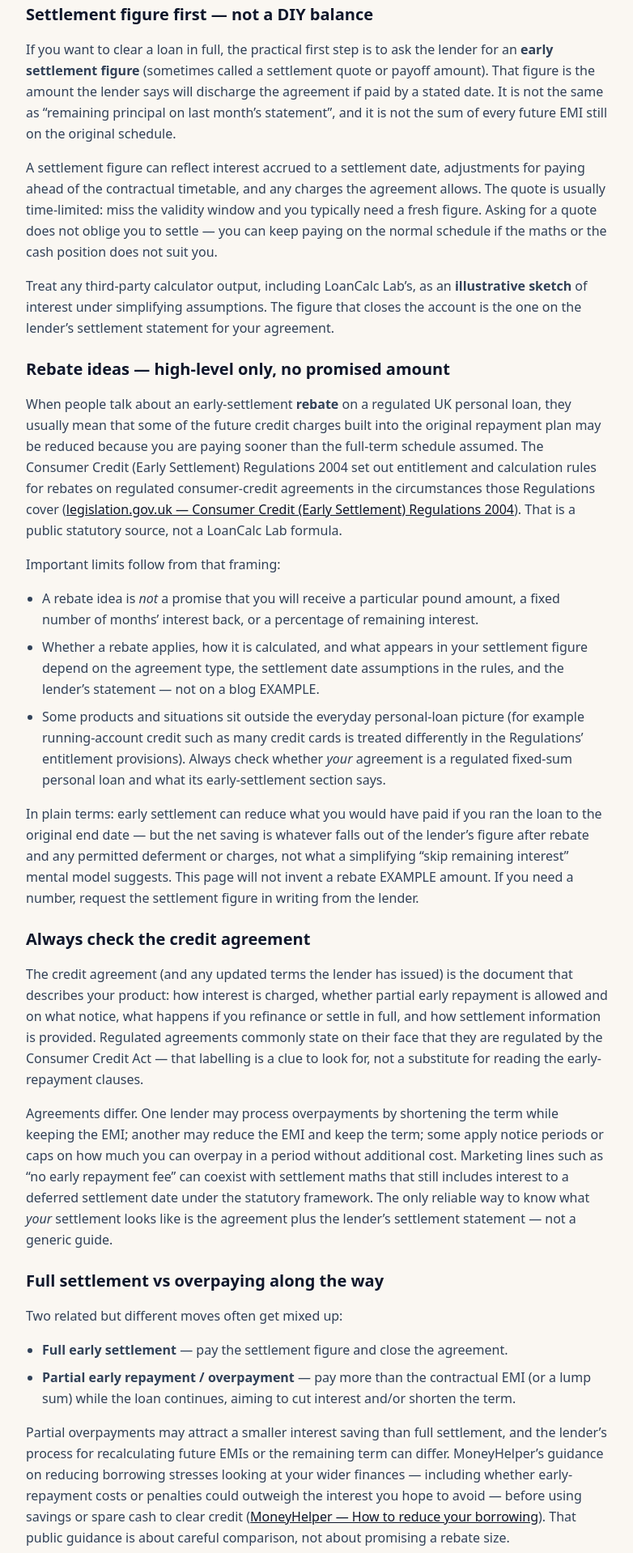
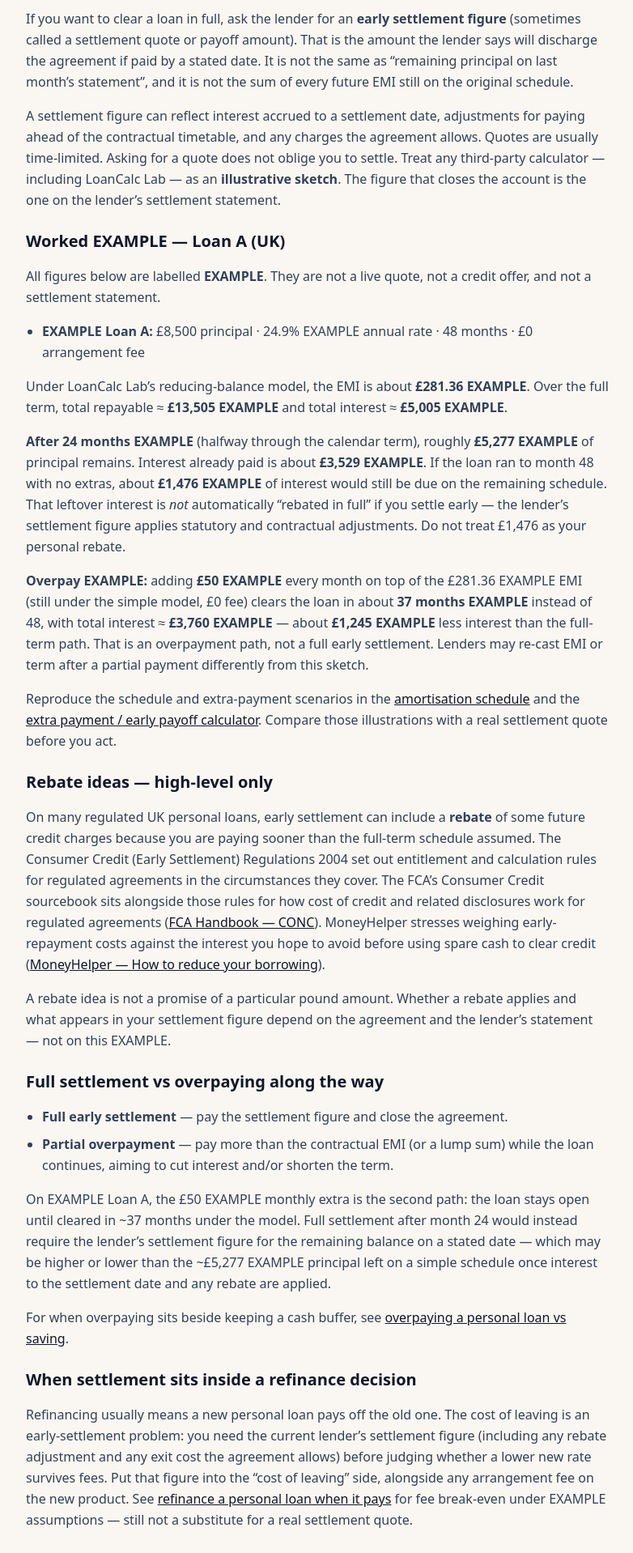
Before and after one commit to Roderz-89/loancalc-lab, a Next.js app: page /guides/early-settlement-personal-loans in a window 1280 px wide. Shown: the part 720-2638 px from the top of the page at 81% size, without its empty margins (248-1030 px from the left). Built offline with nearby package versions, Linux system fonts and the light colour scheme.

Commit message:
Guide: early-settlement-personal-loans — Loan A settlement vs overpay EXAMPLE
UK personal-loan early settlement: settlement figures, rebate framing,
Loan A (£8,500 · 24.9% · 48 · £0) + £50 overpay EXAMPLE; MoneyHelper/FCA CONC;
updated 2026-09-21.

```diff
--- a/src/app/guides/early-settlement-personal-loans/page.tsx
+++ b/src/app/guides/early-settlement-personal-loans/page.tsx
@@ -4,26 +4,30 @@ import { ArticleLayout } from "@/components/content/ArticleLayout";
 import { SITE } from "@/content/site";
 
 export const metadata: Metadata = {
-  title: "Early settlement on personal loans — rebate ideas, not promises",
+  title: "Early settlement on personal loans — settlement figures, rebates and overpaying",
   description:
-    "UK high-level guide to early settlement on regulated personal loans: settlement figures, rebate ideas under consumer-credit rules, always checking the credit agreement — illustrative only, not legal advice.",
+    "UK guide to early settlement on personal loans: what a settlement figure is, how interest and fees interact, and a Loan A EXAMPLE (£8,500 · 24.9% · 48 months · £0 fee) contrasting full settlement vs overpaying — illustrative only.",
   alternates: { canonical: `${SITE.url}/guides/early-settlement-personal-loans` },
 };
 
 export default function Page() {
   return (
     <ArticleLayout
-      title="Early settlement on personal loans — rebate ideas, not promises"
-      description="Paying a regulated UK personal loan off early is rarely “remaining balance only”. A settlement figure, a possible rebate of future credit charges, and the wording of your agreement all matter — and none of that is a promise of a particular saving."
+      title="Early settlement on personal loans — settlement figures, rebates and overpaying"
+      description="Clearing a UK personal loan early is rarely “remaining balance only”. A settlement figure, possible rebate of future credit charges, and the agreement’s wording all matter — and none of that is a promise of a particular saving."
       crumbs={[
         { label: "Home", href: "/" },
         { label: "Guides", href: "/guides" },
-        { label: "Early settlement on personal loans — rebate ideas, not promises" },
+        {
+          label:
+            "Early settlement on personal loans — settlement figures, rebates and overpaying",
+        },
       ]}
       published="2026-09-21"
       updated="2026-09-21"
       related={[
         { href: "/calculators/extra-payment", label: "Extra payment / early payoff calculator" },
+        { href: "/calculators/amortisation", label: "Amortisation schedule" },
         {
           href: "/guides/overpaying-vs-saving",
           label: "Overpaying a personal loan vs saving",
@@ -32,243 +36,199 @@ export default function Page() {
           href: "/guides/refinance-when-it-pays",
           label: "Refinance a personal loan when it pays",
         },
-        { href: "/calculators/refinance-break-even", label: "Refinance break-even calculator" },
         { href: "/guides/amortisation-explained", label: "Amortisation explained" },
       ]}
     >
       <p>
         Early settlement means clearing (or partly clearing) a fixed-sum personal loan before the
-        contractual end date. In the UK, many unsecured personal loans are regulated consumer-credit
-        agreements. For those products, the idea of a <strong>rebate</strong> of some future credit
-        charges sits in statute and in the lender’s settlement process — not in a website formula and
-        not in a guarantee that you will “save X months of interest”. This guide stays high-level: what
-        the settlement conversation usually involves, why rebate language appears, and why you should
-        always read your own credit agreement. It is <strong>not legal advice</strong>, not a
-        calculation of your rebate, and not a recommendation to settle early, overpay, or refinance.
+        contractual end date. This guide is about <strong>unsecured UK personal loans</strong> only —
+        not mortgages or remortgage products. It explains what a settlement figure is, how interest
+        and fees can interact with early repayment, and how full settlement differs from overpaying
+        along the way. A worked <strong>EXAMPLE</strong> uses Loan A (£8,500 · 24.9% EXAMPLE · 48
+        months · £0 fee). It is not personalised advice, not a credit offer, and not a promise of any
+        rebate amount.
       </p>
       <p>
-        LoanCalc Lab’s tools can illustrate reducing-balance interest and extra payments under labelled
-        assumptions. They do <em>not</em> replace a lender’s official settlement figure, and they do
-        not model every statutory or contractual adjustment a real payoff quote may include.
+        LoanCalc Lab can illustrate reducing-balance interest and extra payments under labelled
+        assumptions. Those outputs do <em>not</em> replace a lender’s official settlement figure.
       </p>
 
       <h2 className="text-xl font-semibold text-slate-900 pt-2">
         Settlement figure first — not a DIY balance
       </h2>
       <p>
-        If you want to clear a loan in full, the practical first step is to ask the lender for an{" "}
+        If you want to clear a loan in full, ask the lender for an{" "}
         <strong>early settlement figure</strong> (sometimes called a settlement quote or payoff
-        amount). That figure is the amount the lender says will discharge the agreement if paid by a
-        stated date. It is not the same as “remaining principal on last month’s statement”, and it is
-        not the sum of every future EMI still on the original schedule.
+        amount). That is the amount the lender says will discharge the agreement if paid by a stated
+        date. It is not the same as “remaining principal on last month’s statement”, and it is not
+        the sum of every future EMI still on the original schedule.
       </p>
       <p>
         A settlement figure can reflect interest accrued to a settlement date, adjustments for paying
-        ahead of the contractual timetable, and any charges the agreement allows. The quote is usually
-        time-limited: miss the validity window and you typically need a fresh figure. Asking for a
-        quote does not oblige you to settle — you can keep paying on the normal schedule if the maths
-        or the cash position does not suit you.
-      </p>
-      <p>
-        Treat any third-party calculator output, including LoanCalc Lab’s, as an{" "}
-        <strong>illustrative sketch</strong> of interest under simplifying assumptions. The figure that
-        closes the account is the one on the lender’s settlement statement for your agreement.
+        ahead of the contractual timetable, and any charges the agreement allows. Quotes are usually
+        time-limited. Asking for a quote does not oblige you to settle. Treat any third-party
+        calculator — including LoanCalc Lab — as an <strong>illustrative sketch</strong>. The figure
+        that closes the account is the one on the lender’s settlement statement.
       </p>
 
       <h2 className="text-xl font-semibold text-slate-900 pt-2">
-        Rebate ideas — high-level only, no promised amount
+        Worked EXAMPLE — Loan A (UK)
       </h2>
       <p>
-        When people talk about an early-settlement <strong>rebate</strong> on a regulated UK personal
-        loan, they usually mean that some of the future credit charges built into the original repayment
-        plan may be reduced because you are paying sooner than the full-term schedule assumed. The
-        Consumer Credit (Early Settlement) Regulations 2004 set out entitlement and calculation rules
-        for rebates on regulated consumer-credit agreements in the circumstances those Regulations
-        cover (
+        All figures below are labelled <strong>EXAMPLE</strong>. They are not a live quote, not a
+        credit offer, and not a settlement statement.
+      </p>
+      <ul className="list-disc space-y-2 pl-5">
+        <li>
+          <strong>EXAMPLE Loan A:</strong> £8,500 principal · 24.9% EXAMPLE annual rate · 48 months ·
+          £0 arrangement fee
+        </li>
+      </ul>
+      <p>
+        Under LoanCalc Lab’s reducing-balance model, the EMI is about{" "}
+        <strong>£281.36 EXAMPLE</strong>. Over the full term, total repayable ≈{" "}
+        <strong>£13,505 EXAMPLE</strong> and total interest ≈ <strong>£5,005 EXAMPLE</strong>.
+      </p>
+      <p>
+        <strong>After 24 months EXAMPLE</strong> (halfway through the calendar term), roughly{" "}
+        <strong>£5,277 EXAMPLE</strong> of principal remains. Interest already paid is about{" "}
+        <strong>£3,529 EXAMPLE</strong>. If the loan ran to month 48 with no extras, about{" "}
+        <strong>£1,476 EXAMPLE</strong> of interest would still be due on the remaining schedule.
+        That leftover interest is <em>not</em> automatically “rebated in full” if you settle early —
+        the lender’s settlement figure applies statutory and contractual adjustments. Do not treat
+        £1,476 as your personal rebate.
+      </p>
+      <p>
+        <strong>Overpay EXAMPLE:</strong> adding <strong>£50 EXAMPLE</strong> every month on top of
+        the £281.36 EXAMPLE EMI (still under the simple model, £0 fee) clears the loan in about{" "}
+        <strong>37 months EXAMPLE</strong> instead of 48, with total interest ≈{" "}
+        <strong>£3,760 EXAMPLE</strong> — about <strong>£1,245 EXAMPLE</strong> less interest than
+        the full-term path. That is an overpayment path, not a full early settlement. Lenders may
+        re-cast EMI or term after a partial payment differently from this sketch.
+      </p>
+      <p>
+        Reproduce the schedule and extra-payment scenarios in the{" "}
+        <Link href="/calculators/amortisation" className="text-slate-900 underline">
+          amortisation schedule
+        </Link>{" "}
+        and the{" "}
+        <Link href="/calculators/extra-payment" className="text-slate-900 underline">
+          extra payment / early payoff calculator
+        </Link>
+        . Compare those illustrations with a real settlement quote before you act.
+      </p>
+
+      <h2 className="text-xl font-semibold text-slate-900 pt-2">
+        Rebate ideas — high-level only
+      </h2>
+      <p>
+        On many regulated UK personal loans, early settlement can include a{" "}
+        <strong>rebate</strong> of some future credit charges because you are paying sooner than the
+        full-term schedule assumed. The Consumer Credit (Early Settlement) Regulations 2004 set out
+        entitlement and calculation rules for regulated agreements in the circumstances they cover.
+        The FCA’s Consumer Credit sourcebook sits alongside those rules for how cost of credit and
+        related disclosures work for regulated agreements (
         <a
-          href="https://www.legislation.gov.uk/uksi/2004/1483"
+          href="https://www.handbook.fca.org.uk/handbook/CONC/"
           className="text-slate-900 underline"
           rel="noopener noreferrer"
           target="_blank"
         >
-          legislation.gov.uk — Consumer Credit (Early Settlement) Regulations 2004
+          FCA Handbook — CONC
         </a>
-        ). That is a public statutory source, not a LoanCalc Lab formula.
-      </p>
-      <p>
-        Important limits follow from that framing:
-      </p>
-      <ul className="list-disc space-y-2 pl-5">
-        <li>
-          A rebate idea is <em>not</em> a promise that you will receive a particular pound amount, a
-          fixed number of months’ interest back, or a percentage of remaining interest.
-        </li>
-        <li>
-          Whether a rebate applies, how it is calculated, and what appears in your settlement figure
-          depend on the agreement type, the settlement date assumptions in the rules, and the lender’s
-          statement — not on a blog EXAMPLE.
-        </li>
-        <li>
-          Some products and situations sit outside the everyday personal-loan picture (for example
-          running-account credit such as many credit cards is treated differently in the Regulations’
-          entitlement provisions). Always check whether <em>your</em> agreement is a regulated
-          fixed-sum personal loan and what its early-settlement section says.
-        </li>
-      </ul>
-      <p>
-        In plain terms: early settlement can reduce what you would have paid if you ran the loan to the
-        original end date — but the net saving is whatever falls out of the lender’s figure after
-        rebate and any permitted deferment or charges, not what a simplifying “skip remaining interest”
-        mental model suggests. This page will not invent a rebate EXAMPLE amount. If you need a
-        number, request the settlement figure in writing from the lender.
-      </p>
-
-      <h2 className="text-xl font-semibold text-slate-900 pt-2">
-        Always check the credit agreement
-      </h2>
-      <p>
-        The credit agreement (and any updated terms the lender has issued) is the document that
-        describes your product: how interest is charged, whether partial early repayment is allowed and
-        on what notice, what happens if you refinance or settle in full, and how settlement information
-        is provided. Regulated agreements commonly state on their face that they are regulated by the
-        Consumer Credit Act — that labelling is a clue to look for, not a substitute for reading the
-        early-repayment clauses.
-      </p>
-      <p>
-        Agreements differ. One lender may process overpayments by shortening the term while keeping the
-        EMI; another may reduce the EMI and keep the term; some apply notice periods or caps on how
-        much you can overpay in a period without additional cost. Marketing lines such as “no early
-        repayment fee” can coexist with settlement maths that still includes interest to a deferred
-        settlement date under the statutory framework. The only reliable way to know what{" "}
-        <em>your</em> settlement looks like is the agreement plus the lender’s settlement statement —
-        not a generic guide.
-      </p>
-
-      <h2 className="text-xl font-semibold text-slate-900 pt-2">
-        Full settlement vs overpaying along the way
-      </h2>
-      <p>
-        Two related but different moves often get mixed up:
-      </p>
-      <ul className="list-disc space-y-2 pl-5">
-        <li>
-          <strong>Full early settlement</strong> — pay the settlement figure and close the agreement.
-        </li>
-        <li>
-          <strong>Partial early repayment / overpayment</strong> — pay more than the contractual EMI
-          (or a lump sum) while the loan continues, aiming to cut interest and/or shorten the term.
-        </li>
-      </ul>
-      <p>
-        Partial overpayments may attract a smaller interest saving than full settlement, and the
-        lender’s process for recalculating future EMIs or the remaining term can differ. MoneyHelper’s
-        guidance on reducing borrowing stresses looking at your wider finances — including whether
-        early-repayment costs or penalties could outweigh the interest you hope to avoid — before
-        using savings or spare cash to clear credit (
+        ). MoneyHelper stresses weighing early-repayment costs against the interest you hope to avoid
+        before using spare cash to clear credit (
         <a
-          href="https://www.moneyhelper.org.uk/en/everyday-money/credit/reduce-borrowing-on-credit"
+          href="https://www.moneyhelper.org.uk/en/everyday-money/credit/how-to-reduce-your-borrowing"
           className="text-slate-900 underline"
           rel="noopener noreferrer"
           target="_blank"
         >
           MoneyHelper — How to reduce your borrowing
         </a>
-        ). That public guidance is about careful comparison, not about promising a rebate size.
+        ).
       </p>
       <p>
-        For an illustrative reducing-balance view of regular extras or a one-off lump sum — months cut
-        and interest saved under stated calculator assumptions — use the{" "}
-        <Link href="/calculators/extra-payment" className="text-slate-900 underline">
-          extra payment / early payoff calculator
-        </Link>
-        . Treat those outputs as scenario maths. They are not a statutory rebate engine and they are
-        not your lender’s settlement figure.
+        A rebate idea is not a promise of a particular pound amount. Whether a rebate applies and
+        what appears in your settlement figure depend on the agreement and the lender’s statement —
+        not on this EXAMPLE.
       </p>
 
       <h2 className="text-xl font-semibold text-slate-900 pt-2">
-        When early settlement sits inside a refinance decision
+        Full settlement vs overpaying along the way
       </h2>
+      <ul className="list-disc space-y-2 pl-5">
+        <li>
+          <strong>Full early settlement</strong> — pay the settlement figure and close the agreement.
+        </li>
+        <li>
+          <strong>Partial overpayment</strong> — pay more than the contractual EMI (or a lump sum)
+          while the loan continues, aiming to cut interest and/or shorten the term.
+        </li>
+      </ul>
       <p>
-        Refinancing a personal loan usually means taking a new loan and using part of the proceeds to
-        clear the old one. The cost of clearing the old balance is precisely an early-settlement
-        problem: you need the current lender’s settlement figure (including any rebate adjustment and
-        any exit cost the agreement allows) before you can judge whether a lower new rate survives
-        fees. Put that figure into the “cost of leaving” side of the comparison, alongside any
-        arrangement fee on the new product.
+        On EXAMPLE Loan A, the £50 EXAMPLE monthly extra is the second path: the loan stays open
+        until cleared in ~37 months under the model. Full settlement after month 24 would instead
+        require the lender’s settlement figure for the remaining balance on a stated date — which may
+        be higher or lower than the ~£5,277 EXAMPLE principal left on a simple schedule once interest
+        to the settlement date and any rebate are applied.
       </p>
       <p>
-        Stretching the new term to lower the monthly payment can look attractive even when lifetime
-        interest rises. The companion guide{" "}
-        <Link href="/guides/refinance-when-it-pays" className="text-slate-900 underline">
-          Refinance a personal loan when it pays — fees vs a lower rate
-        </Link>{" "}
-        walks through fee break-even and lifetime interest under EXAMPLE assumptions. Pair that
-        framing with a real settlement quote from the loan you would replace — do not substitute a
-        guessed “remaining interest” number for the lender’s figure.
+        For when overpaying sits beside keeping a cash buffer, see{" "}
+        <Link href="/guides/overpaying-vs-saving" className="text-slate-900 underline">
+          overpaying a personal loan vs saving
+        </Link>
+        .
       </p>
 
       <h2 className="text-xl font-semibold text-slate-900 pt-2">
-        What this page deliberately does not do
+        When settlement sits inside a refinance decision
       </h2>
-      <ul className="list-disc space-y-2 pl-5">
-        <li>Quote a rebate formula as if it were your personal entitlement</li>
-        <li>Promise that early settlement always saves money after all adjustments</li>
-        <li>Advise you to settle, overpay, or refinance</li>
-        <li>Cover mortgages, remortgage, or property-secured products</li>
-        <li>Replace regulated pre-contract information or the lender’s settlement statement</li>
-      </ul>
       <p>
-        If you are in financial difficulty and cannot meet contractual payments, that is a different
-        problem from elective early settlement. Free debt-advice charities and MoneyHelper’s wider
-        borrowing guidance are the appropriate public starting points — not a settlement-rebate
-        explainer aimed at people who have spare cash or a refinance offer.
+        Refinancing usually means a new personal loan pays off the old one. The cost of leaving is an
+        early-settlement problem: you need the current lender’s settlement figure (including any
+        rebate adjustment and any exit cost the agreement allows) before judging whether a lower new
+        rate survives fees. Put that figure into the “cost of leaving” side, alongside any arrangement
+        fee on the new product. See{" "}
+        <Link href="/guides/refinance-when-it-pays" className="text-slate-900 underline">
+          refinance a personal loan when it pays
+        </Link>{" "}
+        for fee break-even under EXAMPLE assumptions — still not a substitute for a real settlement
+        quote.
       </p>
 
       <h2 className="text-xl font-semibold text-slate-900 pt-2">Practical checklist</h2>
       <ul className="list-disc space-y-2 pl-5">
-        <li>Confirm the product is a UK regulated personal loan (or note if it is not)</li>
-        <li>Read the early-repayment / settlement section of the credit agreement</li>
-        <li>Request a written early settlement figure and note its validity date</li>
-        <li>Compare that figure with continuing the contractual EMIs — without assuming a rebate size</li>
-        <li>
-          For overpayment scenarios, ask the lender how they will re-cast EMI or term after a partial
-          payment
-        </li>
-        <li>
-          If refinancing, add the settlement figure (and any exit cost) to the cost of the new deal
-          before judging break-even
-        </li>
-        <li>
-          Keep emergency savings in mind — clearing a loan with cash that leaves you exposed can
-          create a worse problem later
-        </li>
+        <li>Confirm the product is a UK personal loan (not a mortgage) and read the early-repayment section</li>
+        <li>Request a written settlement figure and note its validity date</li>
+        <li>Compare that figure with continuing contractual EMIs — without assuming a rebate size</li>
+        <li>For overpayments, ask how the lender will re-cast EMI or term</li>
+        <li>If refinancing, add the settlement figure to the cost of the new deal before judging break-even</li>
+        <li>Keep emergency savings in mind before clearing a loan with cash you may need later</li>
       </ul>
 
-      <h2 className="text-xl font-semibold text-slate-900 pt-2">Related tools on LoanCalc Lab</h2>
+      <h2 className="text-xl font-semibold text-slate-900 pt-2">Try the tools</h2>
       <p>
-        Use the{" "}
+        For EXAMPLE Loan A (£8,500 · 24.9% · 48 months · £0 fee), use the{" "}
         <Link href="/calculators/extra-payment" className="text-slate-900 underline">
           extra payment / early payoff calculator
         </Link>{" "}
-        for labelled illustrations of extra monthly payments or a lump sum under reducing-balance
-        assumptions. Use the{" "}
-        <Link href="/guides/refinance-when-it-pays" className="text-slate-900 underline">
-          refinance when it pays guide
-        </Link>{" "}
-        when the alternative to staying put is a new personal loan with fees. Neither replaces the
-        lender’s settlement statement or the statutory rebate rules that may apply to your agreement.
+        and the{" "}
+        <Link href="/calculators/amortisation" className="text-slate-900 underline">
+          amortisation schedule
+        </Link>
+        . Change extras or a lump sum one at a time. Clearer interest maths under stated assumptions —
+        not a settlement quote and not a sales pitch to settle early.
       </p>
 
       <h2 className="text-xl font-semibold text-slate-900 pt-2">Disclaimer</h2>
       <p>
-        This guide is illustrative and educational only. It is not personalised financial advice, not
-        legal advice, not a credit offer, and not a calculation or promise of any rebate, settlement
-        figure, interest saving, or early-repayment charge. LoanCalc Lab is not a lender and does not
-        settle loans. Regulated consumer-credit rules, day-count conventions, settlement-date
-        assumptions and product terms vary. Always check your credit agreement and the lender’s
-        official settlement information for your circumstances before you overpay, settle early, or
-        refinance. If you need advice on your situation, speak to the lender and, where appropriate,
-        a qualified adviser or a free debt-advice service.
+        This guide and all EXAMPLE figures are illustrative only. They are not personalised financial
+        advice, not legal advice, not a credit offer, and not a calculation or promise of any rebate,
+        settlement figure, interest saving, or early-repayment charge. LoanCalc Lab is not a lender.
+        Rates, fees, day-count conventions and early-settlement terms vary by product and lender.
+        Always read the lender’s disclosure, credit agreement and official settlement information for
+        your circumstances before you overpay, settle early, or refinance.
       </p>
     </ArticleLayout>
   );
--- a/src/content/guides.ts
+++ b/src/content/guides.ts
@@ -112,9 +112,9 @@ export const GUIDES: GuideMeta[] = [
   },
   {
     slug: "early-settlement-personal-loans",
-    title: "Early settlement on personal loans — rebate ideas, not promises",
+    title: "Early settlement on personal loans — settlement figures, rebates and overpaying",
     description:
-      "UK high-level guide to early settlement on regulated personal loans: settlement figures, rebate ideas under consumer-credit rules, always checking the credit agreement — illustrative only, not legal advice.",
+      "UK guide to early settlement on personal loans: settlement figures, rebate ideas, and a Loan A EXAMPLE (£8,500 · 24.9% · 48 months · £0 fee) contrasting full settlement vs overpaying — illustrative only.",
     href: "/guides/early-settlement-personal-loans",
     published: "2026-09-21",
     updated: "2026-09-21",
```
